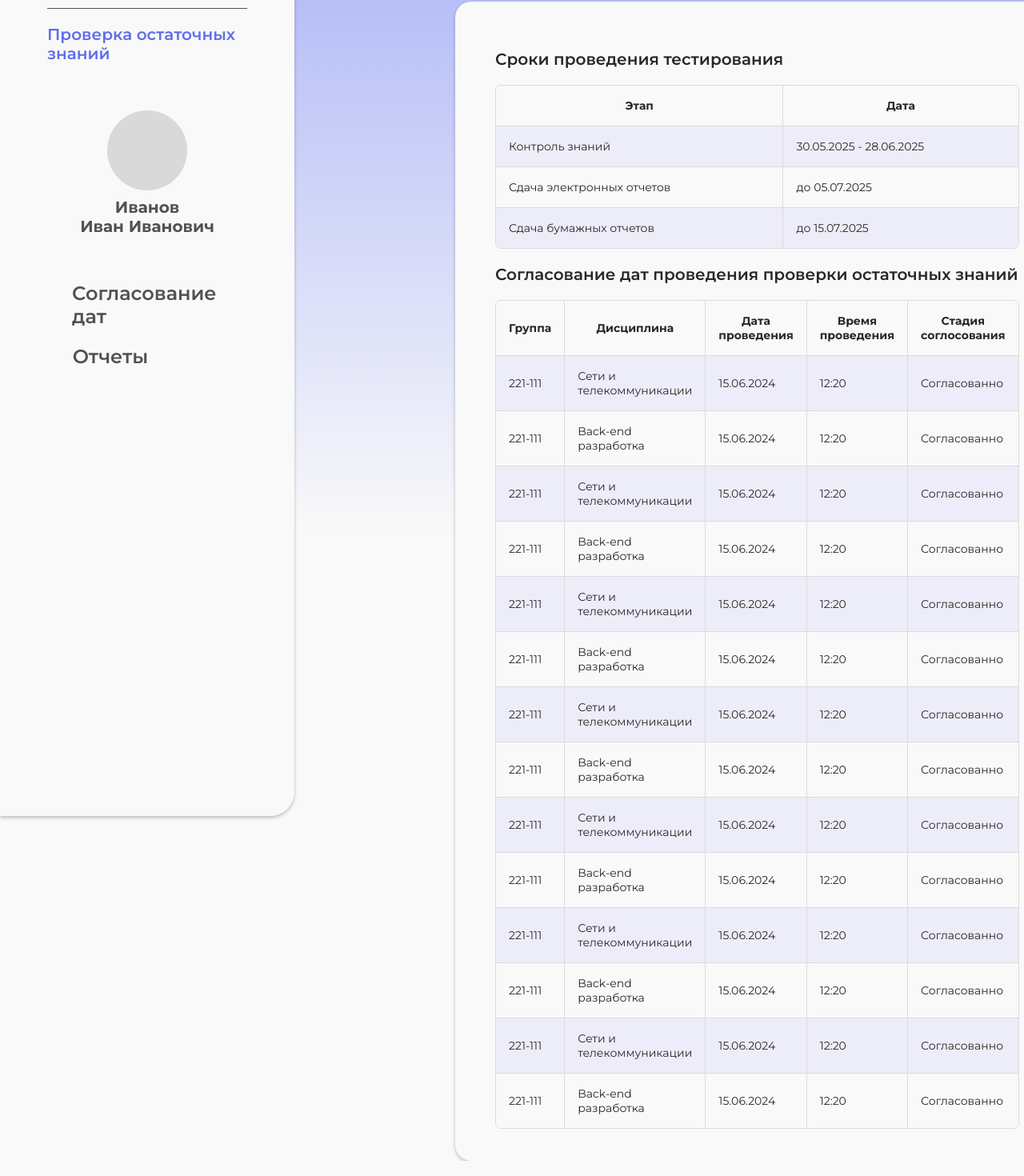
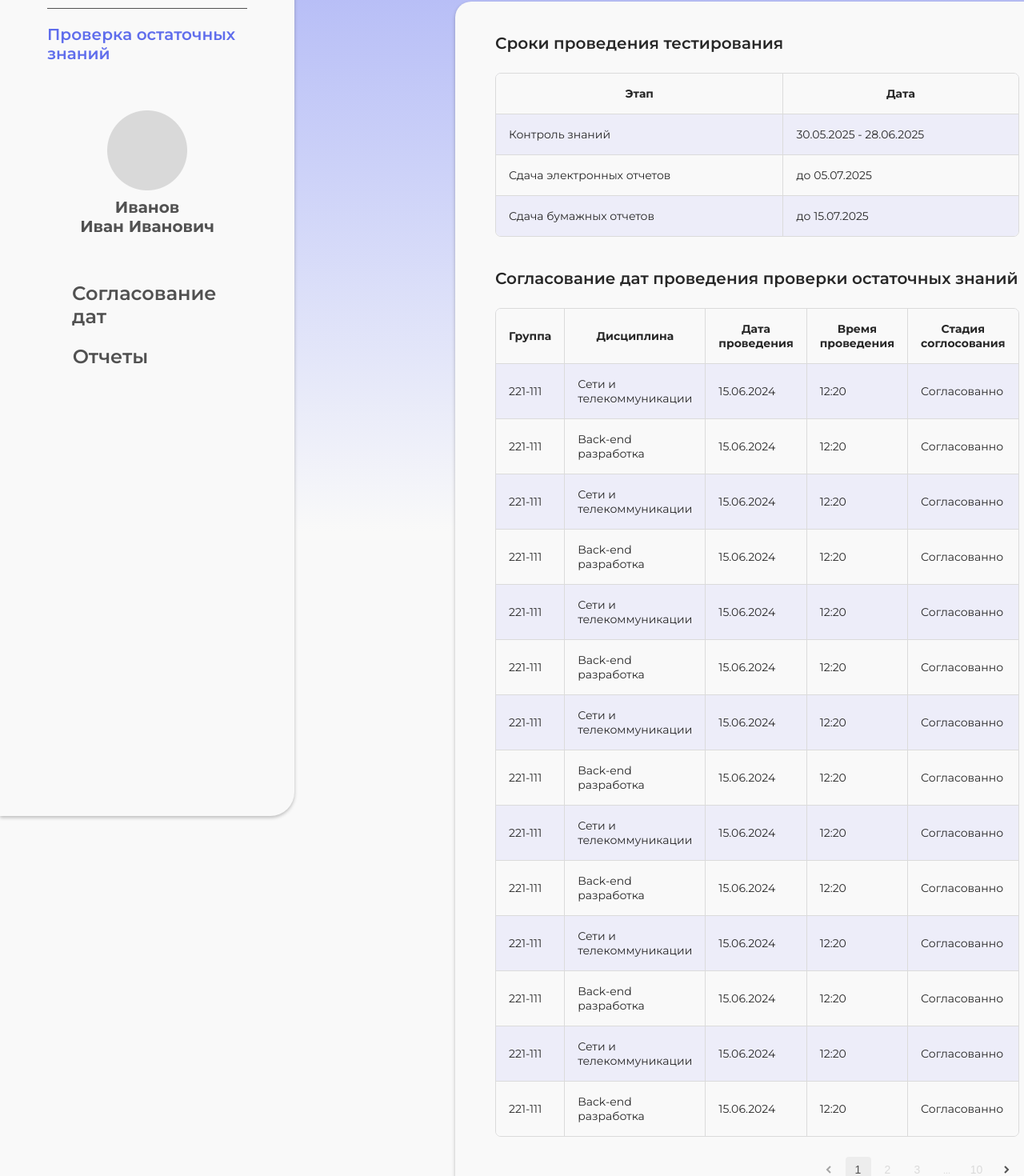
Before and after one commit to Ostatochniye-znaniya/Front-end-, a Next.js app in the folder frontend/: page /csh/teacher/main in a window 1280 px wide. Shown: the part 98-1568 px from the top of the page at 80% size. Built offline with nearby package versions, Linux system fonts and the light colour scheme.

Commit message:
Develop teahcer/main page

```diff
--- a/frontend/app/teacher/main/page.tsx
+++ b/frontend/app/teacher/main/page.tsx
@@ -2,6 +2,9 @@
 
 import Navbar from "@/components/navbar/Navbar";
 import Table from "@/components/table/Table";
+import Pagination from "@/components/pagination/Pagination";
+
+import { useState } from "react";
 
 const table_1 = [
     {
@@ -117,6 +120,14 @@ const table_2 = [
 ]
 
 export default function Home() {
+    const [currentPage, setCurrentPage] = useState(1);
+    const totalPages = 10;
+
+    const handlePageChange = (page: number) => {
+    setCurrentPage(page);
+    // Здесь можно добавить логику загрузки данных для новой страницы
+    console.log('Переход на страницу:', page);
+    };
     return (
         <div className="bg-container">
             <div className="bg-gradient"></div>
@@ -130,8 +141,16 @@ export default function Home() {
                 surname="Иванов"
                 lastname="Иванович"
             />
-            <div className="main-container">
-                <p className="title text-bold">Сроки проведения тестирования</p>
+            <div className="main-container" style={{
+                    width: "100%",
+                }}>
+                <div style={{
+                    width: "100%",
+                }}>
+                    <p className="title text-bold" style={{
+                        margin: "0px",
+                        marginBottom: "25px",
+                    }}>Сроки проведения тестирования</p>
                     <Table
                         columns={[
                         {
@@ -145,7 +164,15 @@ export default function Home() {
                         ]}
                         data={table_1}
                     />
-                <p className="title text-bold">Согласование дат проведения проверки остаточных знаний</p>
+                </div>
+                <div style={{
+                        marginTop: "40px",
+                        width: "100%",
+                    }}>
+                    <p className="title text-bold" style={{
+                        margin: "0px",
+                        marginBottom: "25px",
+                    }}>Согласование дат проведения проверки остаточных знаний</p>
                     <Table
                         columns={[
                         {
@@ -171,6 +198,20 @@ export default function Home() {
                     ]}
                         data={table_2}
                     />
+                    <div style={{
+                        marginTop: "25px",
+                        display: "flex",
+                        justifyContent: "flex-end",
+                    }}>
+                        <Pagination
+                            currentPage={currentPage}
+                            totalPages={totalPages}
+                            onPageChange={handlePageChange}
+                            siblingCount={0}
+                            showFirstLast={true}>
+                        </Pagination>
+                    </div>
+                </div>
             </div>
         </div>
     );
--- a/frontend/components/pagination/Pagination.tsx
+++ b/frontend/components/pagination/Pagination.tsx
@@ -64,7 +64,9 @@ const Pagination: React.FC<PaginationProps> = ({
   const pages = getPageNumbers();
 
   return (
-    <nav className="pagination-container">
+    <nav className="pagination-container" style={{
+      margin: "0px",
+    }}>
       <ul className="pagination-list">
 
         <li className="pagination-item">
--- a/frontend/components/table/Table.tsx
+++ b/frontend/components/table/Table.tsx
@@ -46,7 +46,10 @@ const Table = <T,>({ columns, data }: TableProps<T>) => {
   const sortedData = getSortedData();
 
   return (
-    <table className="table-container">
+    <table className="table-container"
+            style={{
+              width: "100%",
+      }}>
       <thead>
         <tr>
           {columns.map((col, i) => (
```
Also changed, not shown: 2 other files (tests, documents, lock files or other folders). Lines whose indentation alone changed are shown as unchanged.
